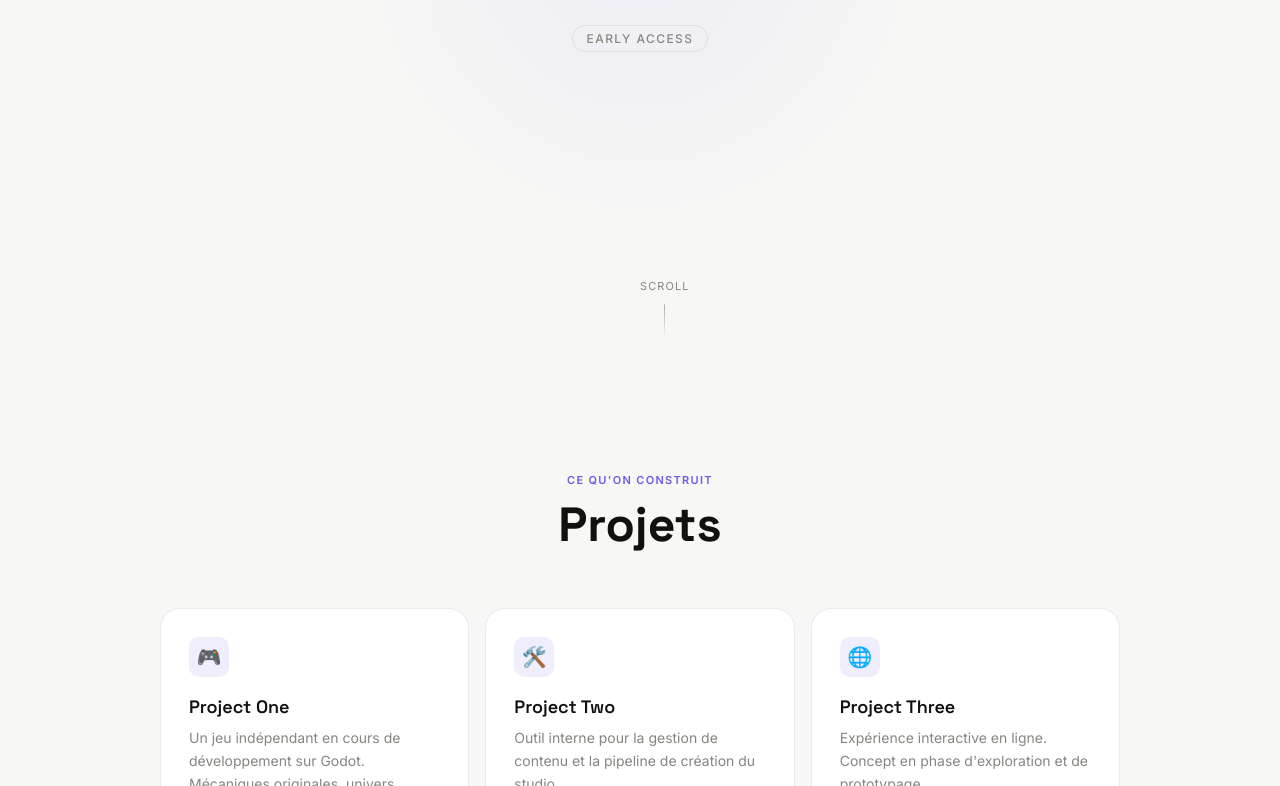
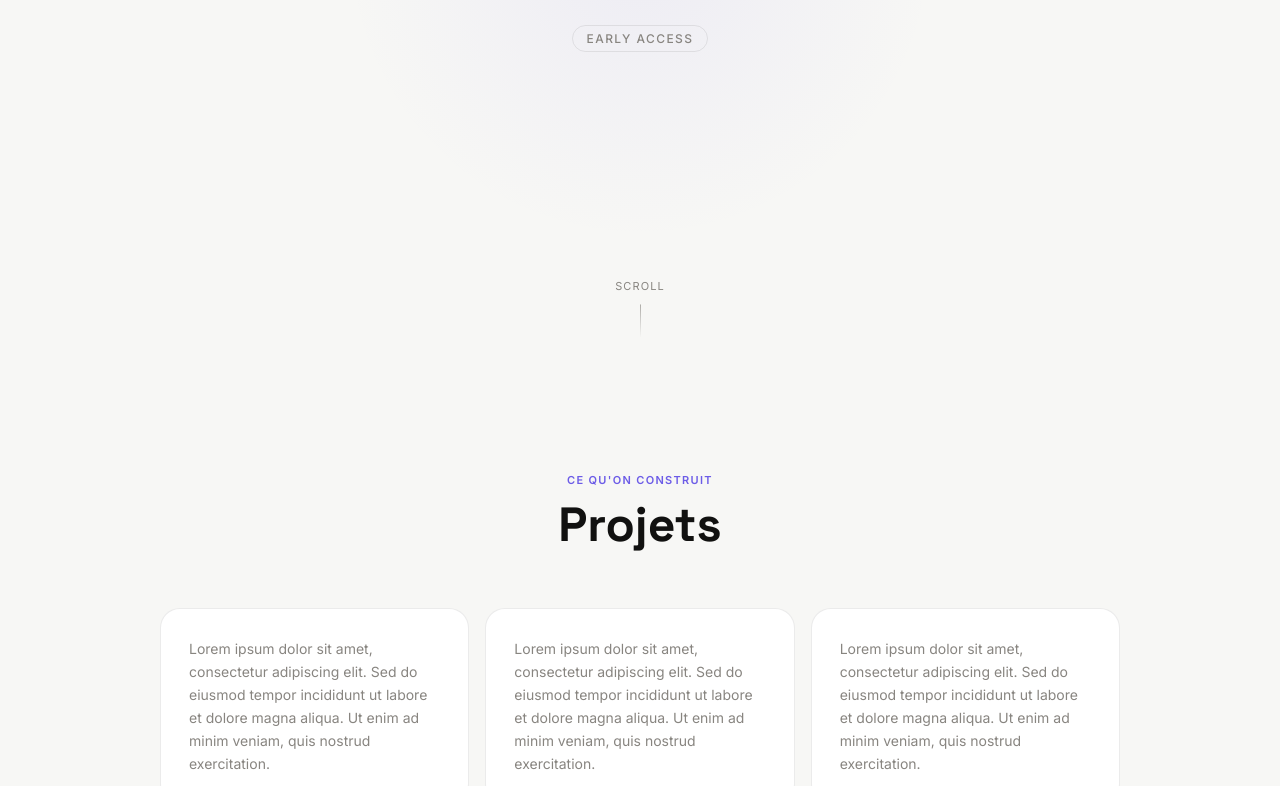
Before and after one commit to Xtrhyefegfyegf56766/Xtrhyefegfyegf56766.github.io, a plain HTML site: page index.html in a window 1280 px wide. Shown: the part 427-1213 px from the top of the page. Drawn offline with nearby package versions, Linux system fonts and the light colour scheme.

Commit message:
Add files via upload

```diff
--- a/index.html
+++ b/index.html
@@ -124,8 +124,14 @@ body {
 }
 
 /* ── Toggle ── */
+.toggle-group {
+  position: fixed; top: 20px; right: 20px;
+  display: flex; gap: 8px; z-index: 101;
+  transition: opacity 0.2s;
+}
+body.menu-open .toggle-group { opacity: 0.3; pointer-events: none; }
+
 .toggle {
-  position: fixed; top: 20px; right: 20px;
   width: 44px; height: 44px;
   border-radius: 50%;
   border: 1px solid var(--card-border);
@@ -134,11 +140,12 @@ body {
   cursor: pointer;
   font-size: 18px;
   display: flex; align-items: center; justify-content: center;
-  z-index: 101;
-  transition: background var(--speed), transform 0.2s, opacity 0.2s;
+  transition: background var(--speed), transform 0.2s;
 }
 .toggle:hover { transform: scale(1.07); }
-body.menu-open .toggle { opacity: 0.3; pointer-events: none; }
+.toggle-lang {
+  font-size: 12px; font-weight: 600; letter-spacing: 0.05em;
+}
 
 /* ── Sections ── */
 section { padding: 100px 24px; }
@@ -217,7 +224,7 @@ section { padding: 100px 24px; }
 
 .hero-scroll {
   position: absolute; bottom: 32px;
-  left: 50%; transform: translateX(-50%);
+  left: 0; right: 0;
   display: flex; flex-direction: column; align-items: center; gap: 8px;
   opacity: 0; animation: fadeUp 0.5s ease 1.4s forwards;
 }
@@ -439,7 +446,10 @@ footer {
   <p class="menu-footer">Laflm Studio © 2025</p>
 </nav>
 
-<button class="toggle" id="toggleMode" aria-label="Basculer mode sombre">🌙</button>
+<div class="toggle-group">
+  <button class="toggle toggle-lang" id="toggleLang" aria-label="Changer la langue">EN</button>
+  <button class="toggle" id="toggleMode" aria-label="Basculer mode sombre">🌙</button>
+</div>
 
 <!-- ── Hero ── -->
 <section class="hero" id="home">
@@ -466,22 +476,13 @@ footer {
   </div>
   <div class="cards-grid">
     <div class="project-card">
-      <div class="card-icon">🎮</div>
-      <h3 class="card-title">Project One</h3>
-      <p class="card-desc">Un jeu indépendant en cours de développement sur Godot. Mécaniques originales, univers cohérent.</p>
-      <span class="card-status">En développement</span>
+      <p class="card-desc">Lorem ipsum dolor sit amet, consectetur adipiscing elit. Sed do eiusmod tempor incididunt ut labore et dolore magna aliqua. Ut enim ad minim veniam, quis nostrud exercitation.</p>
     </div>
     <div class="project-card">
-      <div class="card-icon">🛠️</div>
-      <h3 class="card-title">Project Two</h3>
-      <p class="card-desc">Outil interne pour la gestion de contenu et la pipeline de création du studio.</p>
-      <span class="card-status">Bêta privée</span>
+      <p class="card-desc">Lorem ipsum dolor sit amet, consectetur adipiscing elit. Sed do eiusmod tempor incididunt ut labore et dolore magna aliqua. Ut enim ad minim veniam, quis nostrud exercitation.</p>
     </div>
     <div class="project-card">
-      <div class="card-icon">🌐</div>
-      <h3 class="card-title">Project Three</h3>
-      <p class="card-desc">Expérience interactive en ligne. Concept en phase d'exploration et de prototypage.</p>
-      <span class="card-status">Concept</span>
+      <p class="card-desc">Lorem ipsum dolor sit amet, consectetur adipiscing elit. Sed do eiusmod tempor incididunt ut labore et dolore magna aliqua. Ut enim ad minim veniam, quis nostrud exercitation.</p>
     </div>
   </div>
 </section>
@@ -594,6 +595,127 @@ toggle.addEventListener("click", () => {
   applyTheme(!body.classList.contains("dark"));
 });
 
+/* ── Langue ── */
+const translations = {
+  fr: {
+    navHome: "Accueil",
+    navProjects: "Projets",
+    navSocial: "Réseaux",
+    navContact: "Contact",
+    menuFooter: "Laflm Studio © 2025",
+    heroTag: "Early Access",
+    heroScroll: "Scroll",
+    projectsLabel: "Ce qu'on construit",
+    projectsTitle: "Projets",
+    socialLabel: "Nous suivre",
+    socialTitle: "Réseaux sociaux",
+    discordSub: "Rejoindre le serveur",
+    contactLabel: "On vous répond",
+    contactTitle: "Contact",
+    namePlaceholder: "Votre nom",
+    emailPlaceholder: "Votre email",
+    messagePlaceholder: "Votre message…",
+    submitBtn: "Envoyer",
+    sending: "Envoi en cours…",
+    sent: "Message envoyé ✓",
+    error: "Erreur lors de l'envoi. Réessayez.",
+    footer: "Laflm Studio — Early Access 2025",
+    menuAriaLabel: "Ouvrir le menu",
+    darkAriaLabel: "Mode sombre",
+    lightAriaLabel: "Mode clair",
+    langBtn: "EN",
+  },
+  en: {
+    navHome: "Home",
+    navProjects: "Projects",
+    navSocial: "Networks",
+    navContact: "Contact",
+    menuFooter: "Laflm Studio © 2025",
+    heroTag: "Early Access",
+    heroScroll: "Scroll",
+    projectsLabel: "What we're building",
+    projectsTitle: "Projects",
+    socialLabel: "Follow us",
+    socialTitle: "Social networks",
+    discordSub: "Join the server",
+    contactLabel: "We'll get back to you",
+    contactTitle: "Contact",
+    namePlaceholder: "Your name",
+    emailPlaceholder: "Your email",
+    messagePlaceholder: "Your message…",
+    submitBtn: "Send",
+    sending: "Sending…",
+    sent: "Message sent ✓",
+    error: "Error sending. Please try again.",
+    footer: "Laflm Studio — Early Access 2025",
+    menuAriaLabel: "Open menu",
+    darkAriaLabel: "Dark mode",
+    lightAriaLabel: "Light mode",
+    langBtn: "FR",
+  }
+};
+
+const langBtn = document.getElementById("toggleLang");
+let currentLang = localStorage.getItem("lang") || "fr";
+
+const applyLang = (lang) => {
+  const t = translations[lang];
+  currentLang = lang;
+  localStorage.setItem("lang", lang);
+  langBtn.textContent = t.langBtn;
+  document.documentElement.lang = lang;
+
+  // Nav
+  const navLinks = document.querySelectorAll(".nav-link");
+  const navKeys = ["navHome","navProjects","navSocial","navContact"];
+  navLinks.forEach((a, i) => {
+    const dot = a.querySelector(".nav-dot");
+    a.textContent = t[navKeys[i]];
+    if (dot) a.prepend(dot);
+  });
+
+  // Menu footer
+  document.querySelector(".menu-footer").textContent = t.menuFooter;
+
+  // Hero
+  document.querySelector(".hero-tag").textContent = t.heroTag;
+  document.querySelector(".hero-scroll span").textContent = t.heroScroll;
+
+  // Projects section
+  document.querySelector("#projects .section-label").textContent = t.projectsLabel;
+  document.querySelector("#projects .section-title").textContent = t.projectsTitle;
+
+  // Social section
+  document.querySelector("#social .section-label").textContent = t.socialLabel;
+  document.querySelector("#social .section-title").textContent = t.socialTitle;
+  document.querySelector(".social-card:last-child .social-sub").textContent = t.discordSub;
+
+  // Contact section
+  document.querySelector("#contact .section-label").textContent = t.contactLabel;
+  document.querySelector("#contact .section-title").textContent = t.contactTitle;
+  document.querySelector("input[name='name']").placeholder = t.namePlaceholder;
+  document.querySelector("input[name='email']").placeholder = t.emailPlaceholder;
+  document.querySelector("textarea[name='message']").placeholder = t.messagePlaceholder;
+  document.querySelector(".submit-btn").textContent = t.submitBtn;
+
+  // Footer
+  document.querySelector("footer span").textContent = t.footer;
+
+  // Theme toggle aria-label
+  const isDark = body.classList.contains("dark");
+  toggle.setAttribute("aria-label", isDark ? t.lightAriaLabel : t.darkAriaLabel);
+  menuBtn.setAttribute("aria-label", t.menuAriaLabel);
+
+  // Store sending/sent/error strings for the form
+  window._t = t;
+};
+
+applyLang(currentLang);
+
+langBtn.addEventListener("click", () => {
+  applyLang(currentLang === "fr" ? "en" : "fr");
+});
+
 /* ── Navigation active ── */
 const navLinks   = document.querySelectorAll(".nav-link");
 const sections   = document.querySelectorAll("section[id]");
@@ -627,11 +749,12 @@ const status = document.getElementById("formStatus");
 const btn    = form.querySelector("button");
 form.addEventListener("submit", function(e){
   e.preventDefault();
-  status.textContent = "Envoi en cours…";
+  const t = window._t || translations.fr;
+  status.textContent = t.sending;
   btn.disabled = true;
   emailjs.sendForm("service_u80xzts", "template_rqjrt7h", this)
-    .then(() => { status.textContent = "Message envoyé ✓"; form.reset(); })
-    .catch(() => { status.textContent = "Erreur lors de l'envoi. Réessayez."; })
+    .then(() => { status.textContent = t.sent; form.reset(); })
+    .catch(() => { status.textContent = t.error; })
     .finally(() => { btn.disabled = false; });
 });
 </script>
```
